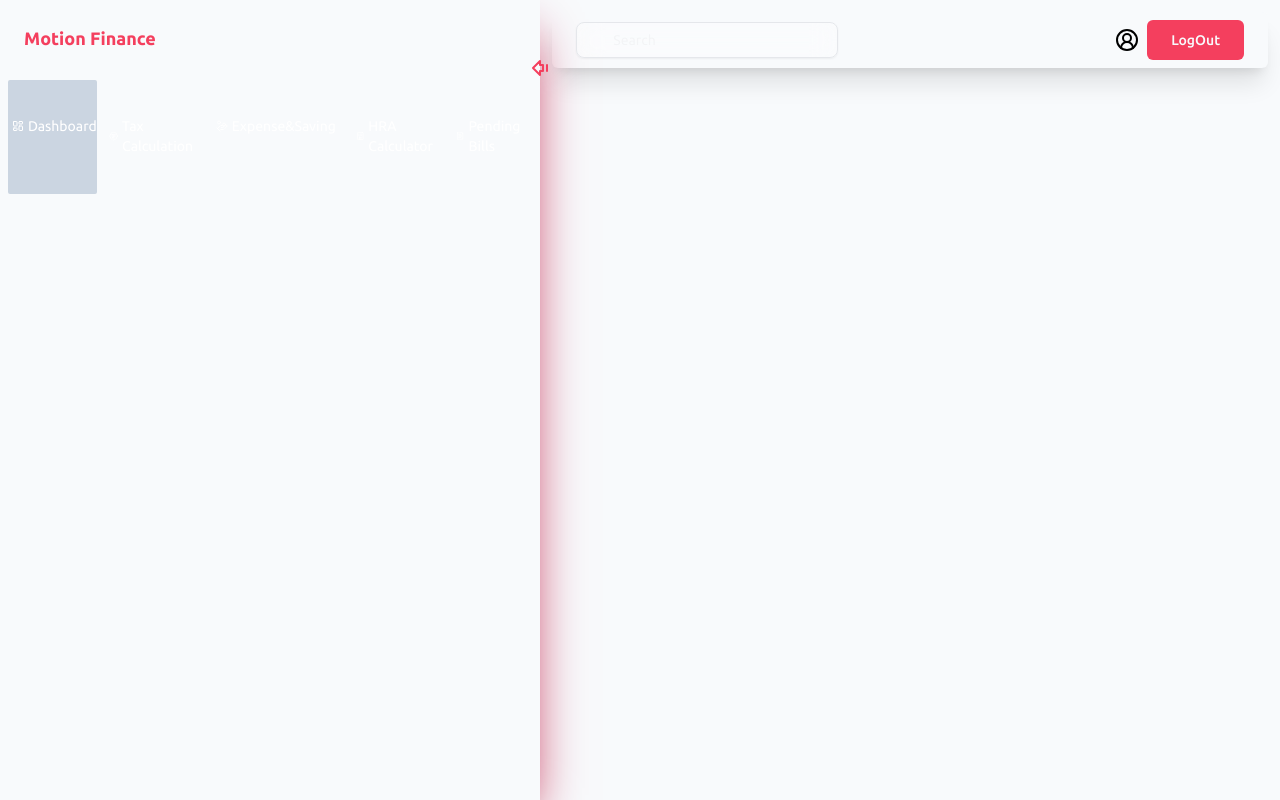
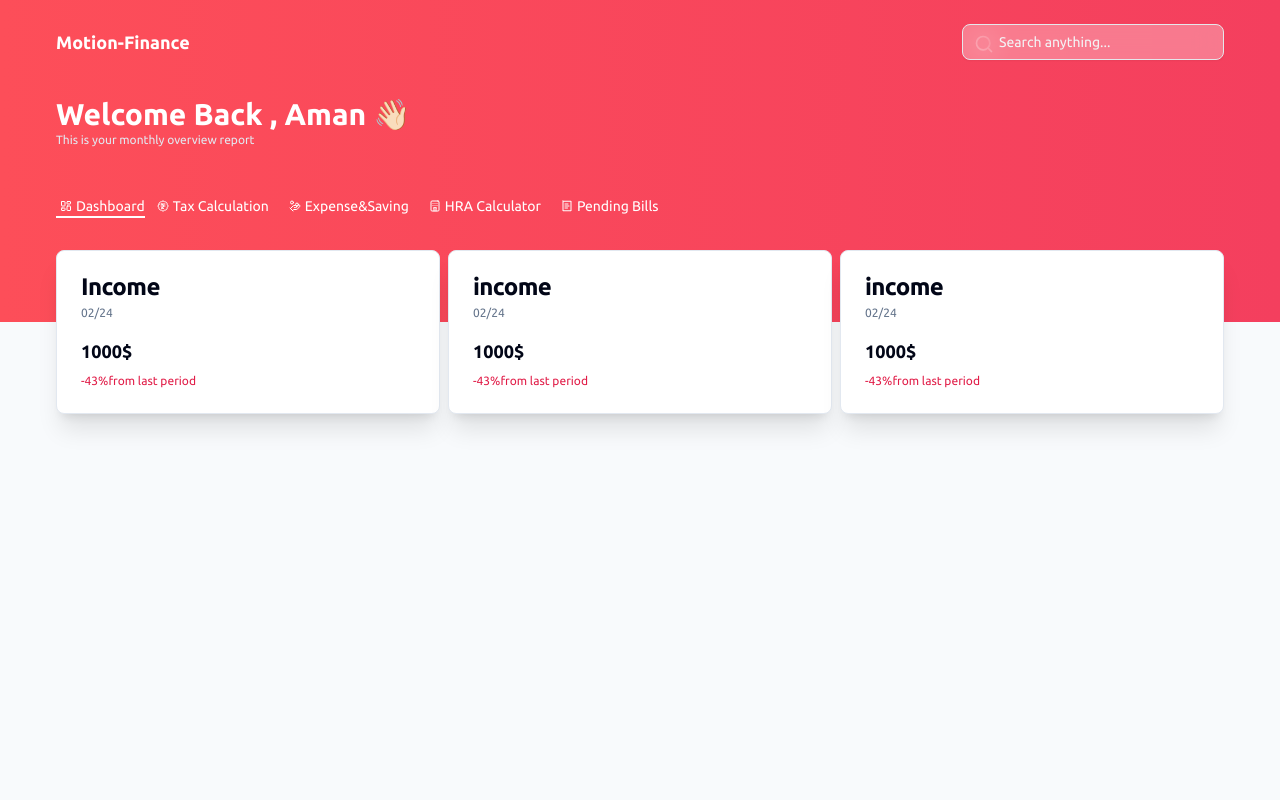
Before and after one commit to amanguptak/Motion-finance-frontend, a Next.js app: page /dashboard in a window 1280 px wide. Built offline with nearby package versions, Linux system fonts and the light colour scheme.

Commit message:
new ui updated

```diff
--- /dev/null
+++ b/app/dashboard/_components/Nav.tsx
@@ -0,0 +1,24 @@
+import React from "react";
+import Header from "@/components/Header";
+import NavbarRoutes from "@/components/NavbarRoutes";
+
+const Nav = () => {
+  return (
+    <div className="bg-gradient-to-r p-14 pt-6 from-[#fd4e59] to-rose-500 text-white ">
+      <Header />
+
+      <div className="user-details mt-9">
+        <p className="text-3xl font-extrabold">Welcome Back , Aman 👋🏻</p>
+        <p className="text-xs  text-slate-200">
+          This is your monthly overview report
+        </p>
+      </div>
+
+      <div className="hidden lg:block">
+        <NavbarRoutes />
+      </div>
+    </div>
+  );
+};
+
+export default Nav;
--- a/app/dashboard/page.tsx
+++ b/app/dashboard/page.tsx
@@ -1,15 +1,36 @@
 "use client";
-
-import Navbar from "@/components/Navbar";
-
-
-const ManageFinance = () => {
-
+import React from "react";
+import DataCard from "@/components/DataCard";
+import Nav from "./_components/Nav";
+const Home = () => {
   return (
     <div>
+      <Nav />
+      <main className=" mt-[-8rem] ">
+        <div className="flex items-center justify-between  p-14  ">
+          <DataCard
+            label="Income"
+            date="02/24"
+            value="1000$"
+            period="-43%from last period"
+          />
+          <DataCard
+            label="income"
+            date="02/24"
+            value="1000$"
+            period="-43%from last period"
+          />
 
+          <DataCard
+            label="income"
+            date="02/24"
+            value="1000$"
+            period="-43%from last period"
+          />
+        </div>
+      </main>
     </div>
   );
 };
 
-export default ManageFinance;
+export default Home;
--- a/app/newdesign/page.tsx
+++ /dev/null
@@ -1,21 +0,0 @@
-"use client"
-import React from 'react'
-import Header from '@/components/Header'
-import NavbarRoutes from '@/components/NavbarRoutes'
-const Home = () => {
-  return (
-   <div className='bg-gradient-to-r p-10 pt-4 from-[#fd4e59] to-rose-500 text-white '>
-   <Header/>
-
-    <div className='user-details mt-9'>
-    <p className='text-3xl font-extrabold'>Welcome Back , Aman 👋🏻</p>
-    <p className='text-xs  text-slate-200'>This is your monthly overview report</p>
-    </div>
-
-    <NavbarRoutes/>
-
-   </div>
-  )
-}
-
-export default Home
--- /dev/null
+++ b/app/olddashboard/page.tsx
@@ -0,0 +1,15 @@
+"use client";
+
+import Navbar from "@/components/Navbar";
+
+
+const ManageFinance = () => {
+
+  return (
+    <div>
+
+    </div>
+  );
+};
+
+export default ManageFinance;
--- /dev/null
+++ b/components/DataCard.tsx
@@ -0,0 +1,37 @@
+import React from "react";
+import {
+  Card,
+  CardContent,
+  CardDescription,
+  CardFooter,
+  CardHeader,
+  CardTitle,
+} from "@/components/ui/card";
+
+interface DataProps {
+  label: string;
+  value: string;
+  period: string;
+  date: string;
+}
+
+const DataCard = ({ label, value, period, date }: DataProps) => {
+  return (
+    <div className="">
+      <Card className="w-96 hover:shadow-rose-500 cursor-pointer shadow-xl">
+        <CardHeader className="pb-2">
+          <CardTitle>{label}</CardTitle>
+          <CardDescription className="py-0 text-xs">{date}</CardDescription>
+        </CardHeader>
+        <CardContent className="py-2" >
+          <p className="font-bold text-lg">{value}</p>
+        </CardContent>
+        <CardFooter>
+          <p className="text-xs text-rose-600">{period}</p>
+        </CardFooter>
+      </Card>
+    </div>
+  );
+};
+
+export default DataCard;
--- a/components/NavbarItems.tsx
+++ b/components/NavbarItems.tsx
@@ -20,9 +20,7 @@
       <div
         className={cn(
           "py-3 my-3 rounded-md group",
-          isActive
-            ? "bg-slate-300 rounded-sm text-amber-400"
-            : "hover:text-white",
+          isActive ? "text-amber-400 " : "hover:text-white",
           !isFirst && "px-2"
         )}
       >
@@ -39,8 +37,11 @@
             <Icon className="mx-1" size={12} />
             <span className="hover:text-white">{label}</span>
           </div>
-
-          <span className="block max-w-0 group-hover:max-w-full transition-all duration-500 h-[2px] bg-white"></span>
+          {!isActive ? (
+            <span className="block max-w-0 group-hover:max-w-full transition-all duration-500 h-[2px] bg-white"></span>
+          ) : (
+            <span className="block max-w-full transition-all duration-500 h-[2px] bg-white"></span>
+          )}
         </Link>
       </div>
     </>
--- a/components/NavbarRoutes.tsx
+++ b/components/NavbarRoutes.tsx
@@ -45,7 +45,7 @@
   ];
 
   return (
-    <div className="flex flex-row item center">
+    <div className="flex flex-row item center  ">
       {FinanceRoutes.map((route,index) => (
         <NavbarItems
           key={route.href}
--- /dev/null
+++ b/components/ui/card.tsx
@@ -0,0 +1,79 @@
+import * as React from "react"
+
+import { cn } from "@/lib/utils"
+
+const Card = React.forwardRef<
+  HTMLDivElement,
+  React.HTMLAttributes<HTMLDivElement>
+>(({ className, ...props }, ref) => (
+  <div
+    ref={ref}
+    className={cn(
+      "rounded-lg border border-slate-200 bg-white text-slate-950 shadow-sm dark:border-slate-800 dark:bg-slate-950 dark:text-slate-50",
+      className
+    )}
+    {...props}
+  />
+))
+Card.displayName = "Card"
+
+const CardHeader = React.forwardRef<
+  HTMLDivElement,
+  React.HTMLAttributes<HTMLDivElement>
+>(({ className, ...props }, ref) => (
+  <div
+    ref={ref}
+    className={cn("flex flex-col space-y-1.5 p-6", className)}
+    {...props}
+  />
+))
+CardHeader.displayName = "CardHeader"
+
+const CardTitle = React.forwardRef<
+  HTMLParagraphElement,
+  React.HTMLAttributes<HTMLHeadingElement>
+>(({ className, ...props }, ref) => (
+  <h3
+    ref={ref}
+    className={cn(
+      "text-2xl font-semibold leading-none tracking-tight",
+      className
+    )}
+    {...props}
+  />
+))
+CardTitle.displayName = "CardTitle"
+
+const CardDescription = React.forwardRef<
+  HTMLParagraphElement,
+  React.HTMLAttributes<HTMLParagraphElement>
+>(({ className, ...props }, ref) => (
+  <p
+    ref={ref}
+    className={cn("text-sm text-slate-500 dark:text-slate-400", className)}
+    {...props}
+  />
+))
+CardDescription.displayName = "CardDescription"
+
+const CardContent = React.forwardRef<
+  HTMLDivElement,
+  React.HTMLAttributes<HTMLDivElement>
+>(({ className, ...props }, ref) => (
+  <div ref={ref} className={cn("p-6 pt-0", className)} {...props} />
+))
+CardContent.displayName = "CardContent"
+
+const CardFooter = React.forwardRef<
+  HTMLDivElement,
+  React.HTMLAttributes<HTMLDivElement>
+>(({ className, ...props }, ref) => (
+  <div
+    ref={ref}
+    className={cn("flex items-center p-6 pt-0", className)}
+    {...props}
+  />
+))
+CardFooter.displayName = "CardFooter"
+
+export { Card, CardHeader, CardFooter, CardTitle, CardDescription, CardContent }
```
Also changed, not shown: app/olddashboard/_components/SideBar.tsx (renamed from app/dashboard/_components/SideBar.tsx), app/olddashboard/calculate-tax/page.tsx (renamed from app/dashboard/calculate-tax/page.tsx), app/olddashboard/hra/page.tsx (renamed from app/dashboard/hra/page.tsx), app/olddashboard/layout.tsx (renamed from app/dashboard/layout.tsx).
